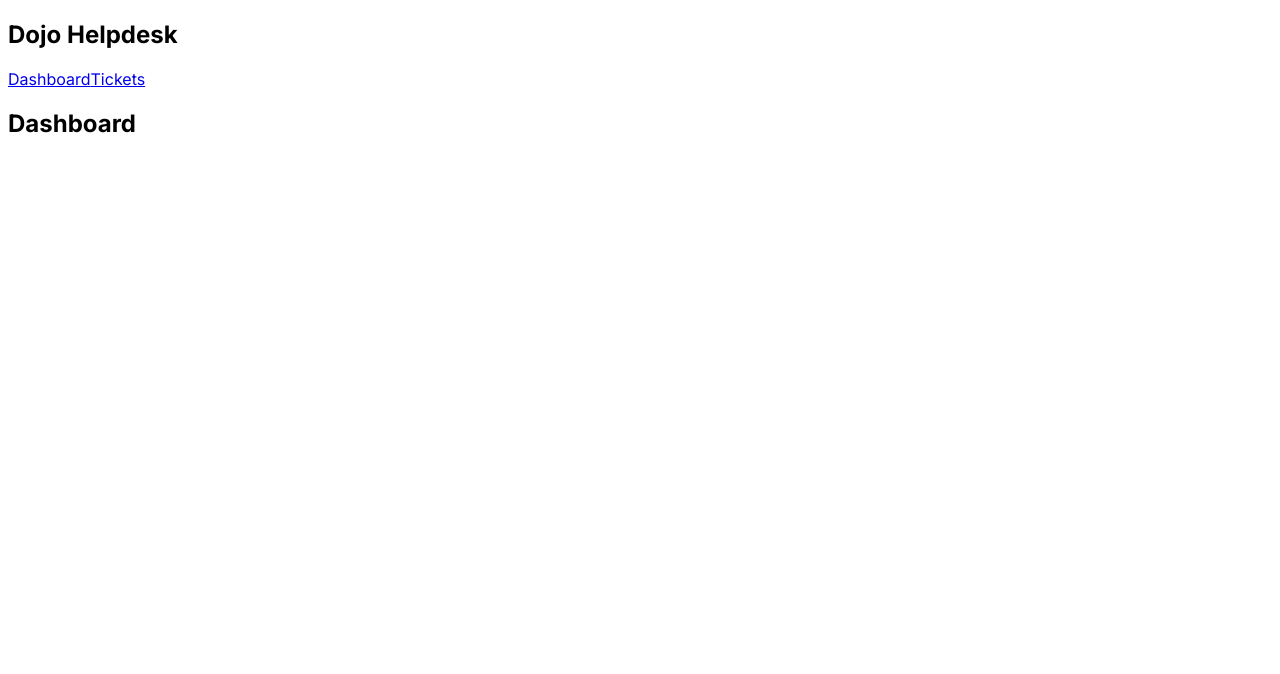
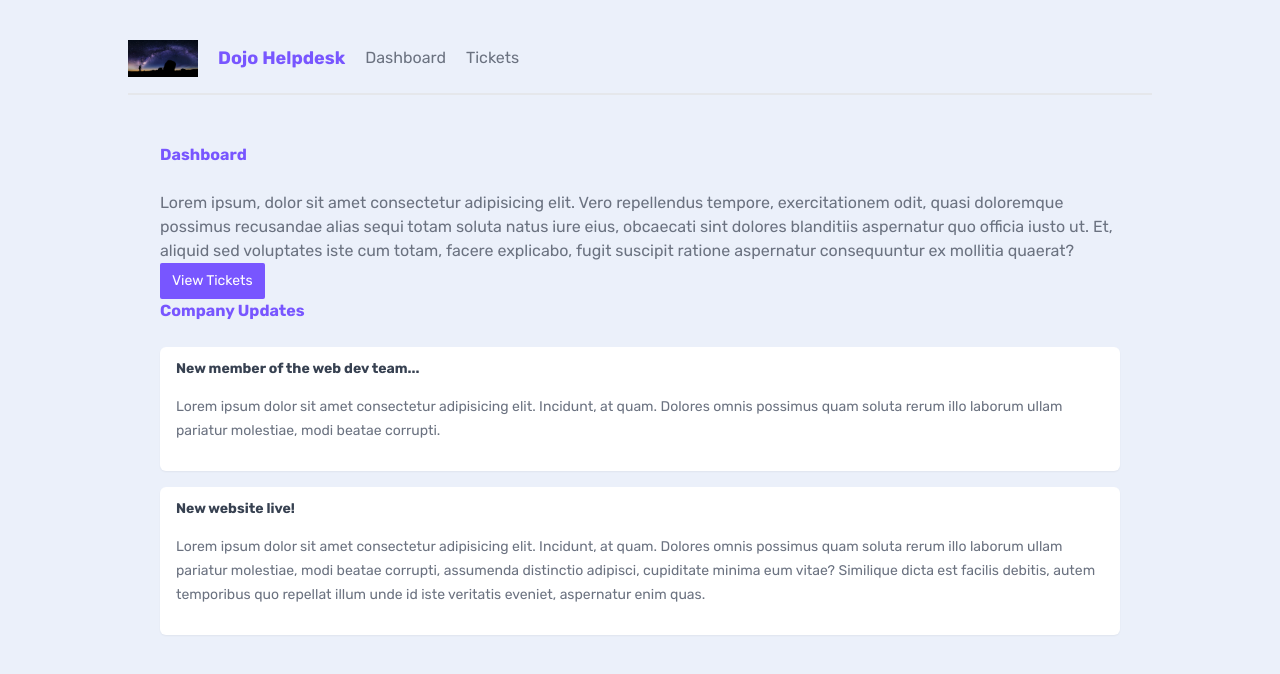
Before and after one commit to O-Mercan/nextjs-masterclass, a Next.js app in the folder dojo-helpdesk/: page / in a window 1280 px wide. Shown: the top 674 px of the page. Built offline with nearby package versions, Linux system fonts and the light colour scheme.

Commit message:
added lecture 5:Styles Fonts and Images

```diff
--- a/dojo-helpdesk/src/app/components/Navbar.jsx
+++ b/dojo-helpdesk/src/app/components/Navbar.jsx
@@ -1,15 +1,20 @@
 import Link from 'next/link'
-
-import React from 'react'
+import Image from 'next/image'
+import Logo from './logo.png'
 
 export default function Navbar() {
   return (
-    <div>
-      <nav>
-          <h1>Dojo Helpdesk</h1>
-          <Link href="/">Dashboard</Link>
-          <Link href="/tickets">Tickets</Link>
-        </nav>
-    </div>
+    <nav>
+      <Image
+        src={Logo}
+        alt='Dojo Helpdesk logo'
+        width={70}
+        placeholder='blur'
+        quality={100}
+      />
+      <h1>Dojo Helpdesk</h1>
+      <Link href="/">Dashboard</Link>
+      <Link href="/tickets">Tickets</Link>
+    </nav>
   )
 }
--- a/dojo-helpdesk/src/app/globals.css
+++ b/dojo-helpdesk/src/app/globals.css
@@ -0,0 +1,139 @@
+@tailwind base;
+@tailwind components;
+@tailwind utilities;
+
+/* base styles */
+body {
+  background: #ebf0fa;
+  @apply text-gray-500 m-8;
+}
+h1, h2 {
+  @apply font-bold text-primary text-lg;
+}
+main {
+  @apply max-w-5xl my-12 mx-auto px-8;
+}
+main > h2 {
+  @apply mb-4 pb-2 text-base ;
+}
+p > a {
+  @apply text-primary underline;
+}
+
+/* nav styles */
+nav {
+  @apply
+    pb-4
+    border-b-2 border-gray-200
+    flex items-center gap-5
+    my-10 mx-auto
+    max-w-5xl;
+}
+nav a, nav span {
+  @apply text-gray-500;
+}
+nav a:hover {
+  @apply text-black;
+}
+main nav {
+  @apply border-0;
+}
+
+/* button styles */
+button {
+  @apply
+    px-3 py-2
+    rounded-sm
+    flex justify-between items-center gap-2
+    text-sm;
+}
+button:hover {
+  @apply bg-opacity-90;
+}
+.btn-primary {
+  @apply bg-primary text-white;
+}
+.btn-secondary {
+  @apply bg-gray-200 text-gray-900;
+}
+
+/* form styles */
+form {
+  @apply
+    py-4 px-7
+    bg-primary
+    bg-opacity-5
+    rounded-md
+    block
+    mx-auto
+    min-w-fit w-1/4;
+}
+form label {
+  @apply block;
+}
+form input,
+form textarea,
+form select {
+  @apply
+    block
+    mt-2 my-4 px-2 py-1
+    rounded-sm w-full;
+}
+form button {
+  @apply block mx-auto;
+}
+
+/* feedback styles */
+.error {
+  @apply
+    border-2
+    border-red-500
+    bg-red-300
+    text-red-800
+    py-1 px-2
+    rounded-sm
+    block
+    max-w-fit
+    my-4 mx-auto;
+}
+
+/* card styles */
+.card {
+  @apply
+    bg-white
+    shadow-sm
+    rounded-md
+    py-3 px-4 my-4
+    relative
+    overflow-hidden;
+}
+.card h3 {
+  @apply
+    font-bold text-gray-700 text-sm
+    mb-0;
+}
+.card p {
+  @apply my-4 text-sm leading-6;
+}
+
+/* pill styles */
+.pill {
+  @apply
+    py-1 px-2 mt-3
+    inline-block
+    text-xs font-semibold;
+}
+.pill.high {
+  @apply bg-red-300 text-red-600;
+}
+.pill.medium {
+  @apply bg-blue-300 text-blue-600;
+}
+.pill.low {
+  @apply bg-emerald-300 text-emerald-600;
+}
+.card .pill {
+  @apply
+    absolute bottom-0 right-0
+    rounded-tl-md;
+}
--- a/dojo-helpdesk/src/app/layout.jsx
+++ b/dojo-helpdesk/src/app/layout.jsx
@@ -1,10 +1,10 @@
 import './globals.css'
-import { Inter } from 'next/font/google'
+import { Rubik } from 'next/font/google'
 
 // components
 import Navbar from './components/Navbar'
 
-const inter = Inter({ subsets: ['latin'] })
+const rubik = Rubik({ subsets: ['latin'] })
 
 export const metadata = {
   title: 'Create Next App',
@@ -14,10 +14,10 @@
 export default function RootLayout({ children }) {
   return (
     <html lang="en">
-      <body className={inter.className}>
-        <Navbar></Navbar>
+      <body className={rubik.className}>
+        <Navbar />
         {children}
-        </body>
+      </body>
     </html>
   )
 }
--- a/dojo-helpdesk/src/app/page.jsx
+++ b/dojo-helpdesk/src/app/page.jsx
@@ -1,8 +1,27 @@
+import Link from 'next/link'
 
 export default function Home() {
   return (
     <main>
-        <h2>Dashboard</h2>
+      <h2>Dashboard</h2>
+      <p>Lorem ipsum, dolor sit amet consectetur adipisicing elit. Vero repellendus tempore, exercitationem odit, quasi doloremque possimus recusandae alias sequi totam soluta natus iure eius, obcaecati sint dolores blanditiis aspernatur quo officia iusto ut. Et, aliquid sed voluptates iste cum totam, facere explicabo, fugit suscipit ratione aspernatur consequuntur ex mollitia quaerat?</p>
+
+      <div className="flex justify-center my-8">
+        <Link href="/tickets">
+          <button className="btn-primary">View Tickets</button>
+        </Link>
+      </div>
+
+      <h2>Company Updates</h2>
+
+      <div className="card">
+        <h3>New member of the web dev team...</h3>
+        <p>Lorem ipsum dolor sit amet consectetur adipisicing elit. Incidunt, at quam. Dolores omnis possimus quam soluta rerum illo laborum ullam pariatur molestiae, modi beatae corrupti.</p>
+      </div>
+      <div className="card">
+        <h3>New website live!</h3>
+        <p>Lorem ipsum dolor sit amet consectetur adipisicing elit. Incidunt, at quam. Dolores omnis possimus quam soluta rerum illo laborum ullam pariatur molestiae, modi beatae corrupti, assumenda distinctio adipisci, cupiditate minima eum vitae? Similique dicta est facilis debitis, autem temporibus quo repellat illum unde id iste veritatis eveniet, aspernatur enim quas.</p>
+      </div>
     </main>
   )
 }
--- a/dojo-helpdesk/tailwind.config.js
+++ b/dojo-helpdesk/tailwind.config.js
@@ -1,17 +1,15 @@
 /** @type {import('tailwindcss').Config} */
 module.exports = {
   content: [
-    './src/pages/**/*.{js,ts,jsx,tsx,mdx}',
-    './src/components/**/*.{js,ts,jsx,tsx,mdx}',
-    './src/app/**/*.{js,ts,jsx,tsx,mdx}',
+    './pages/**/*.{js,ts,jsx,tsx,mdx}',
+    './components/**/*.{js,ts,jsx,tsx,mdx}',
+    './app/**/*.{js,ts,jsx,tsx,mdx}',
   ],
   theme: {
     extend: {
-      backgroundImage: {
-        'gradient-radial': 'radial-gradient(var(--tw-gradient-stops))',
-        'gradient-conic':
-          'conic-gradient(from 180deg at 50% 50%, var(--tw-gradient-stops))',
-      },
+      colors: {
+        primary: '#7856ff'
+      }
     },
   },
   plugins: [],
```
Also changed, not shown: dojo-helpdesk/src/app/components/logo.png (added).
